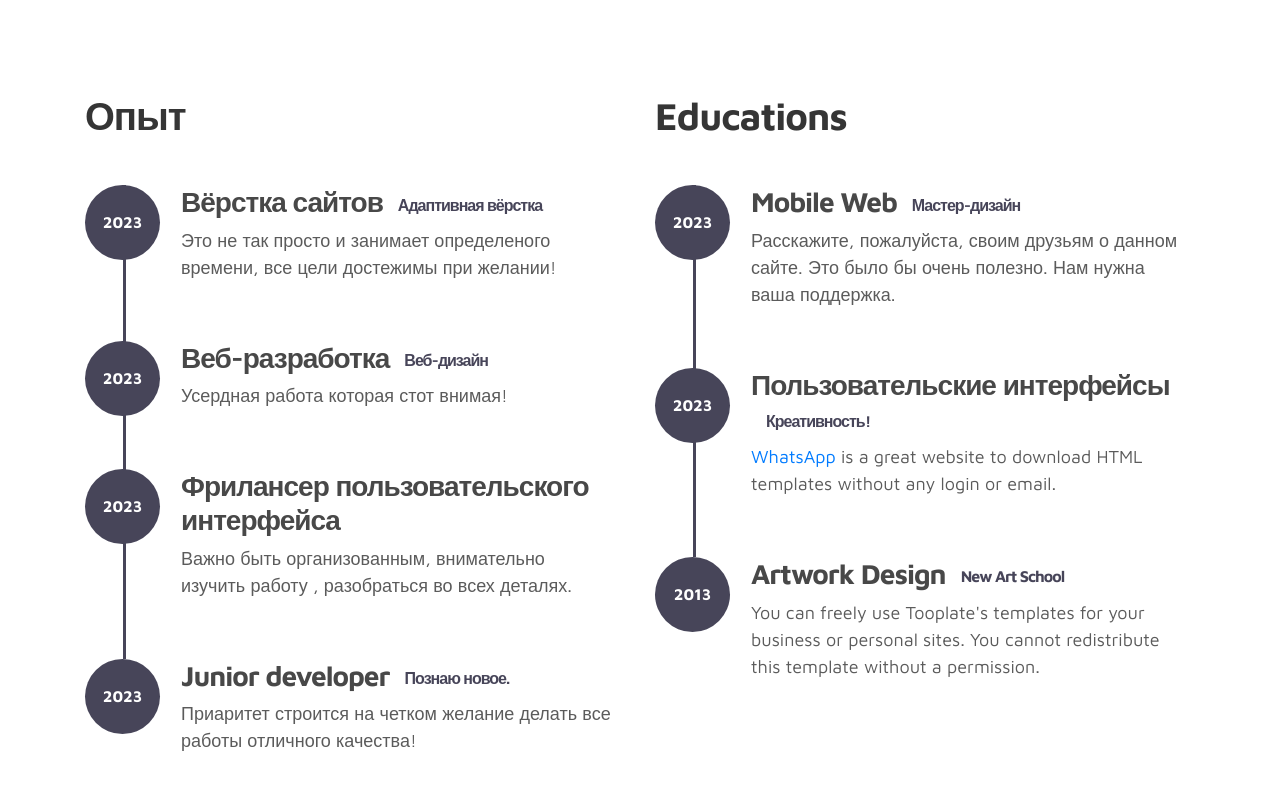
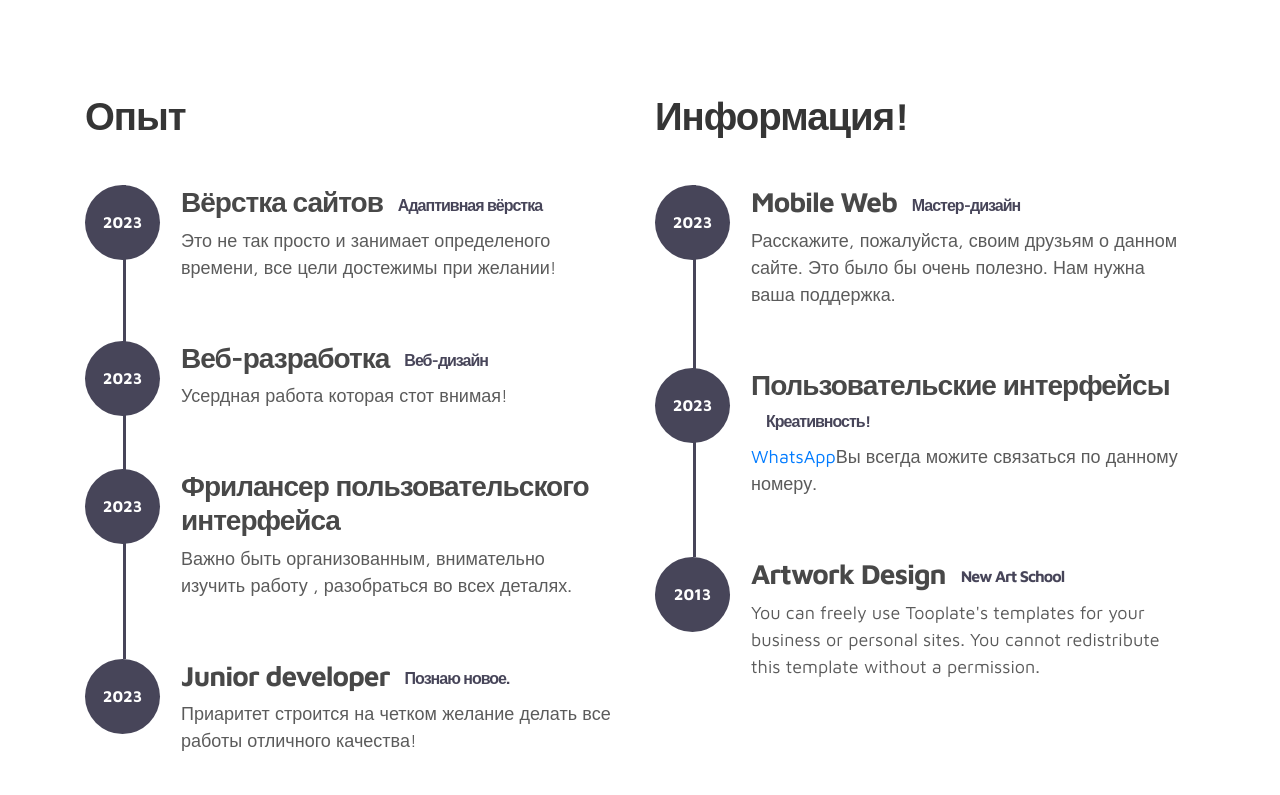
Before and after one commit to VladimirL1990/Profel-internet, a plain HTML site: page index.html in a window 1280 px wide. Shown: the part 1136-1931 px from the top of the page. Drawn offline with Linux system fonts and the light colour scheme.

Commit message:
Update index.html

```diff
--- a/index.html
+++ b/index.html
@@ -198,7 +198,7 @@
                 </div>
 
                 <div class="col-lg-6 col-12">
-                  <h2 class="mb-4 mobile-mt-2">Educations</h2>
+                  <h2 class="mb-4 mobile-mt-2">Информация!</h2>
 
                     <div class="timeline">
                         <div class="timeline-wrapper">
@@ -217,7 +217,7 @@
                             </div>
                             <div class="timeline-info">
                                 <h3><span>Пользовательские интерфейсы</span><small>Креативность!</small></h3>
-                                <p><a rel="nofollow" href="https://wa.me/qr/QHR42AUMK5KEC1 ">WhatsApp</a> is a great website to download HTML templates without any login or email.</p>
+                                <p><a rel="nofollow" href="https://wa.me/qr/QHR42AUMK5KEC1 ">WhatsApp</a>Вы всегда можите связаться по данному номеру.</p>
                             </div>
                         </div>
 
```
